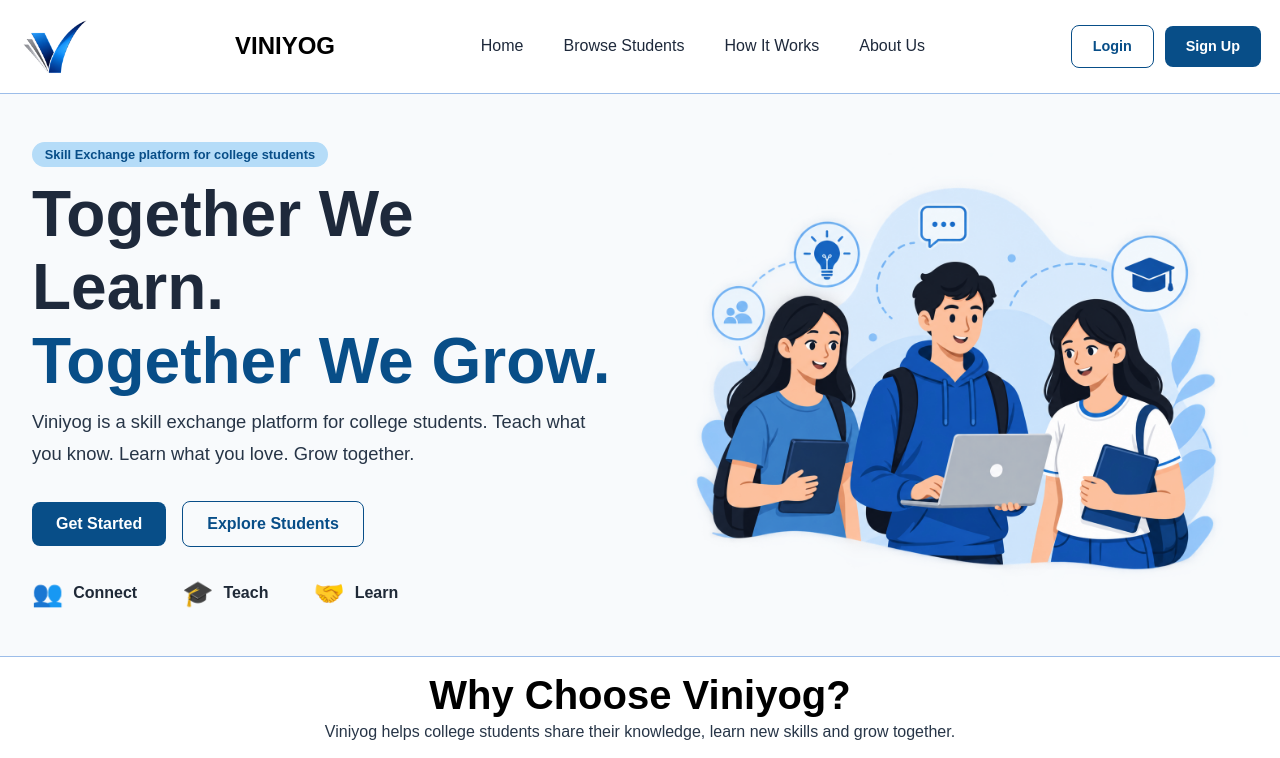
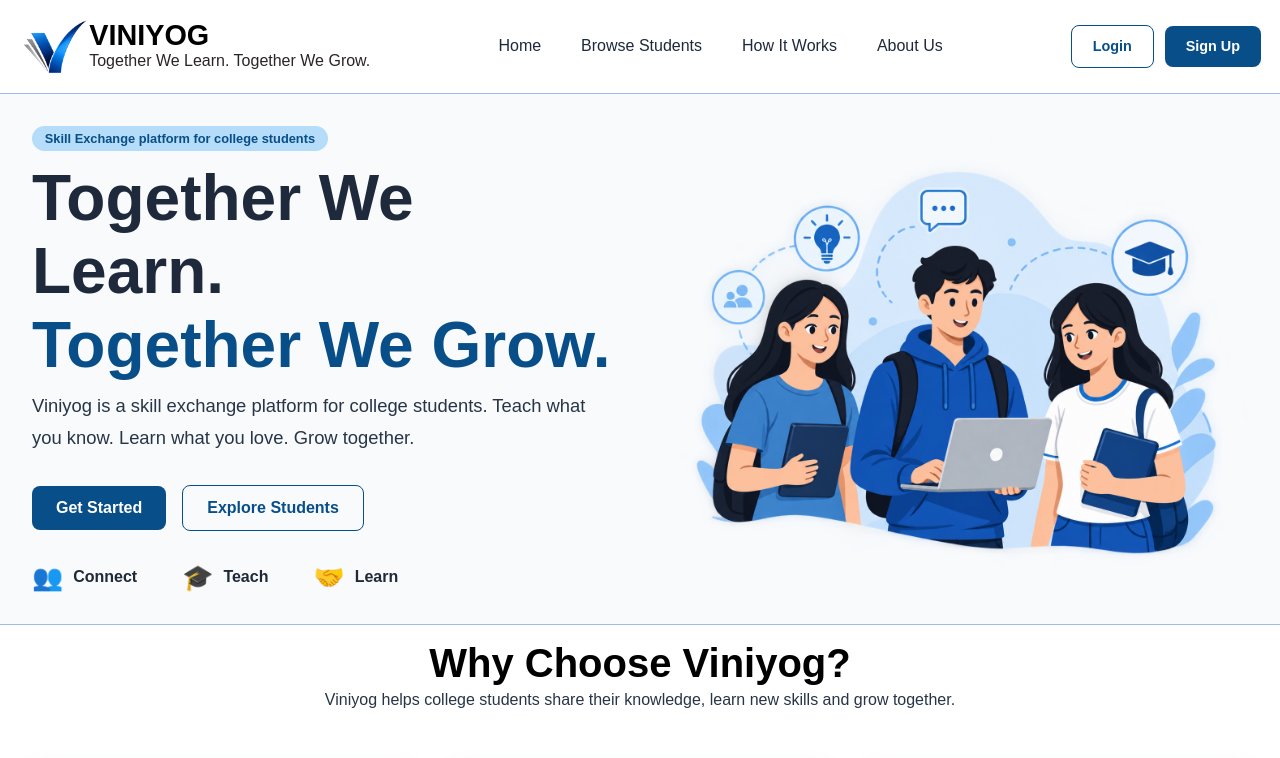
Before and after one commit to Netra-Patil3/viniyog-skill-exchange-platform, a plain HTML site: page frontend/index.html in a window 1280 px wide. Shown: the top 758 px of the page. Drawn offline with Linux system fonts and the light colour scheme.

Commit message:
solved navbar problem

```diff
--- a/frontend/css/layout/hero.css
+++ b/frontend/css/layout/hero.css
@@ -305,7 +305,7 @@
 @media (min-width: 1201px) {
 
     .hero {
-        padding: 3rem 2rem;
+        padding: 2rem 2rem;
     }
 
     .hero-container {
--- a/frontend/css/layout/navbar.css
+++ b/frontend/css/layout/navbar.css
@@ -143,7 +143,7 @@
 
 @media (min-width: 1201px) {
   .nav-container {
-    max-width: 1400px;
+    max-width: 1500px;
   }
 
   .nav-links {
--- a/frontend/index.html
+++ b/frontend/index.html
@@ -1,30 +1,32 @@
 <!doctype html>
 <html lang="en">
-
   <head>
-    <meta charset="UTF-8">
-    <meta name="viewport" content="width=device-width, initial-scale=1.0">
+    <meta charset="UTF-8" />
+    <meta name="viewport" content="width=device-width, initial-scale=1.0" />
     <title>Document</title>
-    <link rel="stylesheet" href="css\layout\navbar.css">
-    <link rel="stylesheet" href="css\base\variables.css">
-    <link rel="stylesheet" href="css\layout\hero.css">
-    <link rel="stylesheet" href="css\layout\hero.css">
-    <link rel="stylesheet" href="css\base\reset.css">
-    <link rel="stylesheet" href="css\base\typography.css">
-    <link rel="stylesheet" href="css\layout\other.css">
-
+    <link rel="stylesheet" href="css\layout\navbar.css" />
+    <link rel="stylesheet" href="css\base\variables.css" />
+    <link rel="stylesheet" href="css\layout\hero.css" />
+    <link rel="stylesheet" href="css\layout\hero.css" />
+    <link rel="stylesheet" href="css\base\reset.css" />
+    <link rel="stylesheet" href="css\base\typography.css" />
+    <link rel="stylesheet" href="css\layout\other.css" />
   </head>
 
   <body>
-
     <!--========= Navbar =========-->
 
     <nav class="navbar">
       <div class="nav-container">
-            <a href="index.html" class="logo">
-                <img src="assets/logo/viniyog-logo-light.png" alt="Viniyog">
+        <div class="logo">
+          <a href="index.html">
+            <img src="assets/logo/viniyog-logo-light.png" alt="Viniyog" />
           </a>
+          <div class="logo-text">
             <h1>VINIYOG</h1>
+            <p>Together We Learn. Together We Grow.</p>
+          </div>
+        </div>
         <ul class="nav-links">
           <li><a href="index.html">Home</a></li>
           <li><a href="students.html">Browse Students</a></li>
@@ -46,22 +48,22 @@
     <section class="hero">
       <div class="hero-container">
         <div class="hero-content">
-                <span class="hero-label">Skill Exchange platform for college students</span>
+          <span class="hero-label"
+            >Skill Exchange platform for college students</span
+          >
           <h1>
             Together We Learn.
             <span>Together We Grow.</span>
           </h1>
           <p class="hero-description">
-                    Viniyog is a skill exchange platform for college students.
-                    Teach what you know. Learn what you love.
-                    Grow together.
+            Viniyog is a skill exchange platform for college students. Teach
+            what you know. Learn what you love. Grow together.
           </p>
           <div class="hero-buttons">
             <a href="signup.html" class="btn-primary">Get Started</a>
             <a href="students.html" class="btn-secondary">Explore Students</a>
           </div>
           <div class="hero-highlights">
-
             <div class="highlight-item">
               <span class="highlight-icon">👥</span>
               <span>Connect</span>
@@ -76,75 +78,60 @@
               <span class="highlight-icon">🤝</span>
               <span>Learn</span>
             </div>
-
           </div>
         </div>
         <div class="hero-image">
-                <img src="assets\special images\hero.png" alt="Hero Image">
+          <img src="assets\special images\hero.png" alt="Hero Image" />
         </div>
       </div>
     </section>
 
-
     <!-- ========== Why Choose Viniyog ========== -->
 
     <section class="why-viniyog">
-
       <div class="why-viniyog-container">
-
         <div class="why-viniyog-heading">
           <h1>Why Choose Viniyog?</h1>
           <p>
-                    Viniyog helps college students share their knowledge,
-                    learn new skills and grow together.
+            Viniyog helps college students share their knowledge, learn new
+            skills and grow together.
           </p>
         </div>
         <div class="feature-cards">
           <div class="feature-card">
             <div class="feature-icon">
-                        <img src="assets\icons\Graduation Hat.png">
+              <img src="assets\icons\Graduation Hat.png" />
             </div>
             <h3>Teach Skills</h3>
             <p>
-                        Share your knowledge and help others grow by teaching the skills you are good at.
+              Share your knowledge and help others grow by teaching the skills
+              you are good at.
             </p>
           </div>
 
-
           <div class="feature-card">
-
-                    <div class="feature-icon">
-                        📚
-                    </div>
+            <div class="feature-icon">📚</div>
 
             <h3>Learn New Skills</h3>
 
             <p>
-                        Find and learn from peers. Explore new skills and level up together.
+              Find and learn from peers. Explore new skills and level up
+              together.
             </p>
-
           </div>
 
-
           <div class="feature-card">
-
-                    <div class="feature-icon">
-                        📝
-                    </div>
+            <div class="feature-icon">📝</div>
 
             <h3>Share Notes</h3>
 
             <p>
-                        Upload and access study notes.Learn better with the right resources.
+              Upload and access study notes.Learn better with the right
+              resources.
             </p>
-
           </div>
-
         </div>
-
       </div>
-
     </section>
   </body>
-
 </html>
```
Lines whose indentation alone changed are shown as unchanged.
